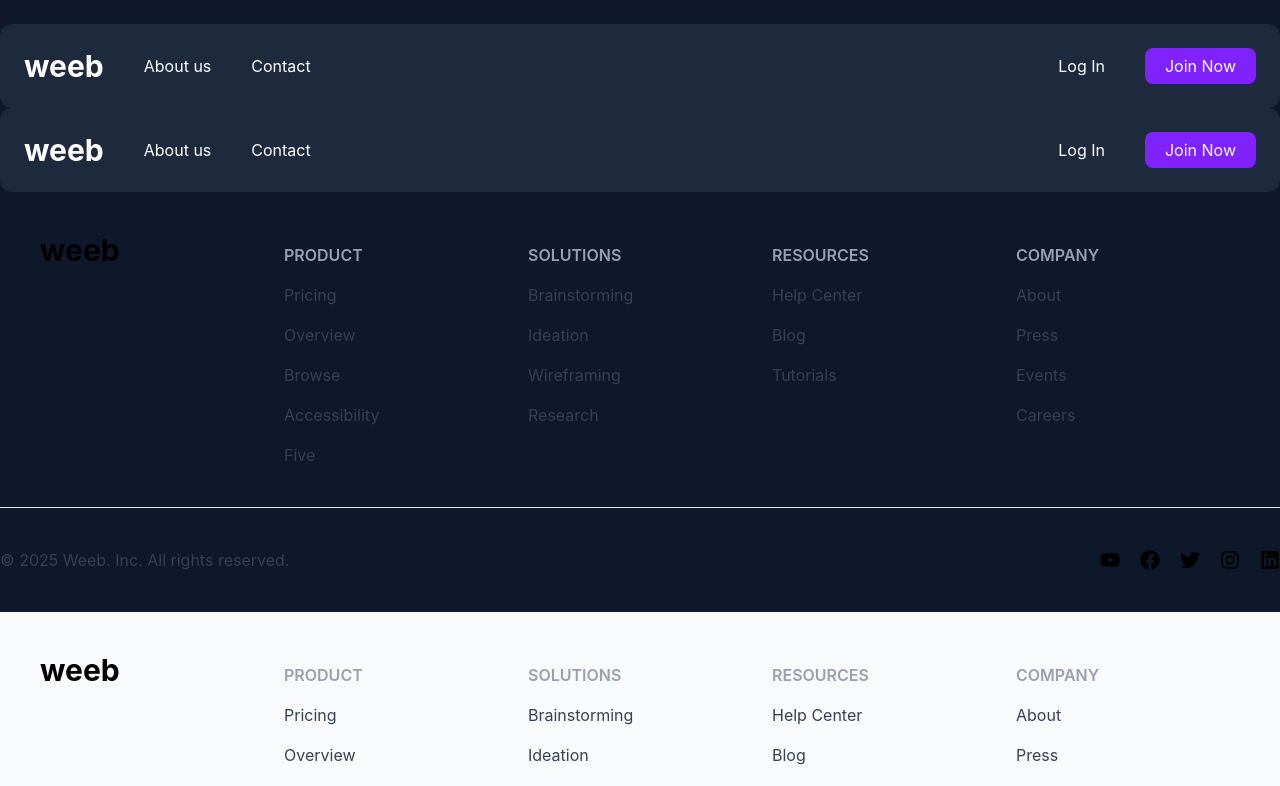
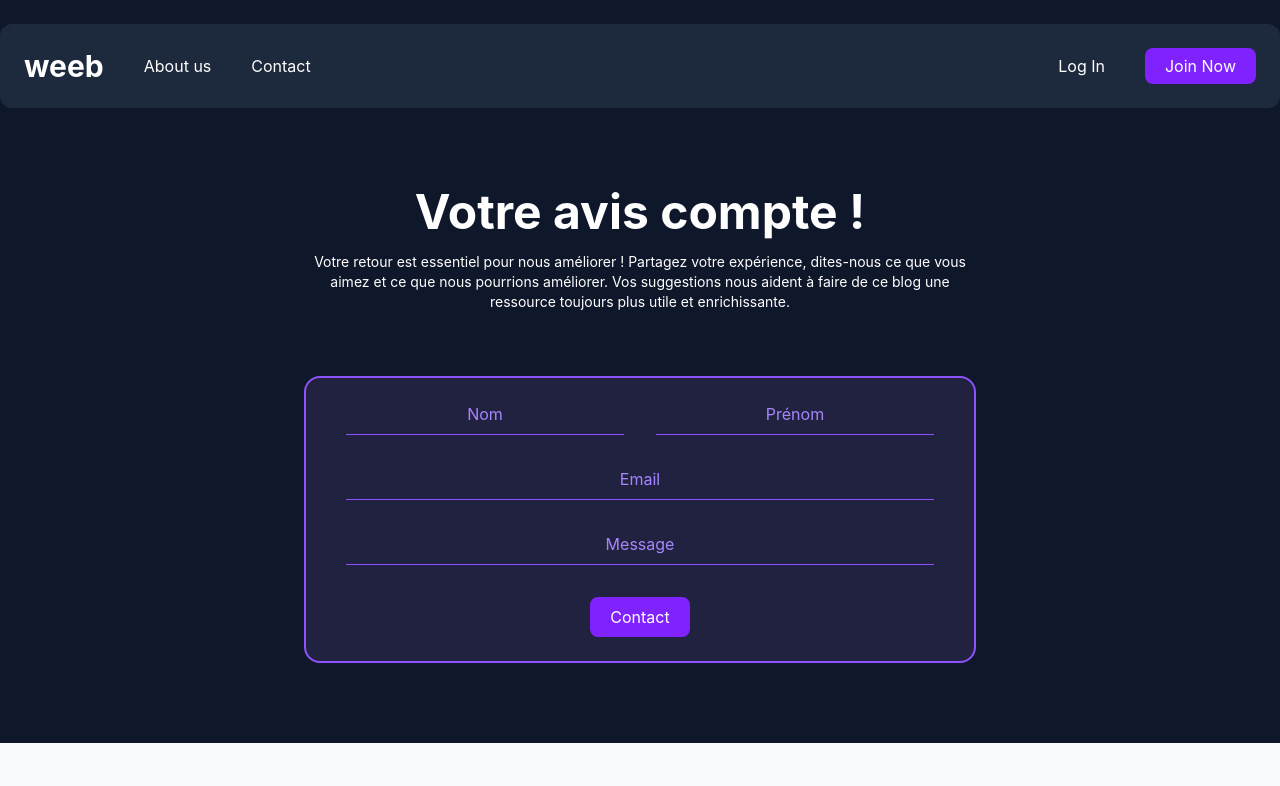
Before and after one commit to percevalseb1309/weeb_sebastien_rochat, a React (Vite) app: page /contact in a window 1280 px wide. Shown: the top 786 px of the page. Built offline with nearby package versions, Linux system fonts and the light colour scheme.

Commit message:
feat: create Contact page

```diff
--- a/src/pages/Contact.jsx
+++ b/src/pages/Contact.jsx
@@ -1,12 +1,31 @@
-import NavBar from "../components/NavBar";
-import Footer from "../components/Footer";
-
 function Contact() {
   return (
-    <div>
-        <NavBar/>
-        <Footer/>
-    </div>
+      <div className="container mx-auto flex flex-col items-center px-6 py-20">
+          <div className="max-w-2xl text-center text-white">
+              <h1 className="text-5xl font-bold">
+                  Votre avis compte !
+              </h1>
+              <p className="mt-4 text-sm">
+                  Votre retour est essentiel pour nous améliorer ! Partagez votre expérience, dites-nous ce que vous aimez et ce que nous pourrions améliorer. Vos suggestions nous aident à faire de ce blog une ressource toujours plus utile et enrichissante.
+              </p>
+          </div>
+
+          <form className="mt-16 w-full max-w-2xl border-2 border-violet-500 rounded-2xl px-10 py-6 bg-[#21223f] text-center">
+              <div className="grid grid-cols-2 gap-8">
+                  <input type="text" placeholder="Nom"
+                         className="border-b border-violet-500 text-violet-400 placeholder-violet-400 pb-2 text-center focus:outline-none focus:border focus:rounded focus:border-violet-400 transition duration-200"/>
+                  <input type="text" placeholder="Prénom"
+                         className="border-b border-violet-500 text-violet-400 placeholder-violet-400 pb-2 text-center focus:outline-none focus:border focus:rounded focus:border-violet-400 transition duration-200"/>
+                  <input type="email" placeholder="Email"
+                         className="col-span-2 border-b border-violet-500 text-violet-400 placeholder-violet-400 pb-2 text-center focus:outline-none focus:border focus:rounded focus:border-violet-400 transition duration-200"/>
+                  <input type="text" placeholder="Message"
+                         className="col-span-2 border-b border-violet-500 text-violet-400 placeholder-violet-400 pb-2 text-center focus:outline-none focus:border focus:rounded focus:border-violet-400 transition duration-200"/>
+              </div>
+              <button type="submit"
+                      className="mt-8 bg-violet-600 text-white px-5 py-2 rounded-lg cursor-pointer hover:bg-violet-500 transition duration-200">Contact
+              </button>
+          </form>
+      </div>
   );
 }
 
```
